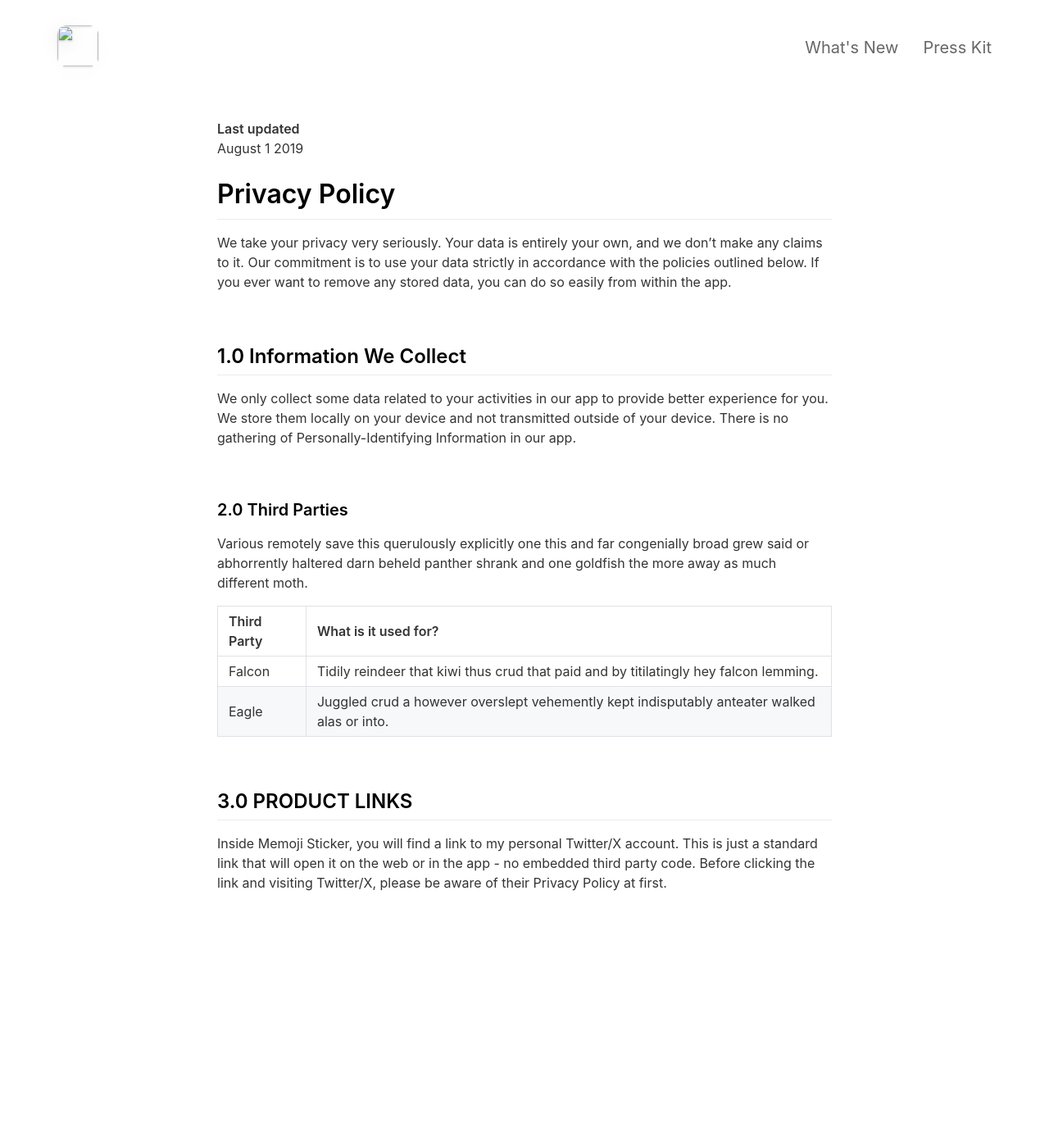
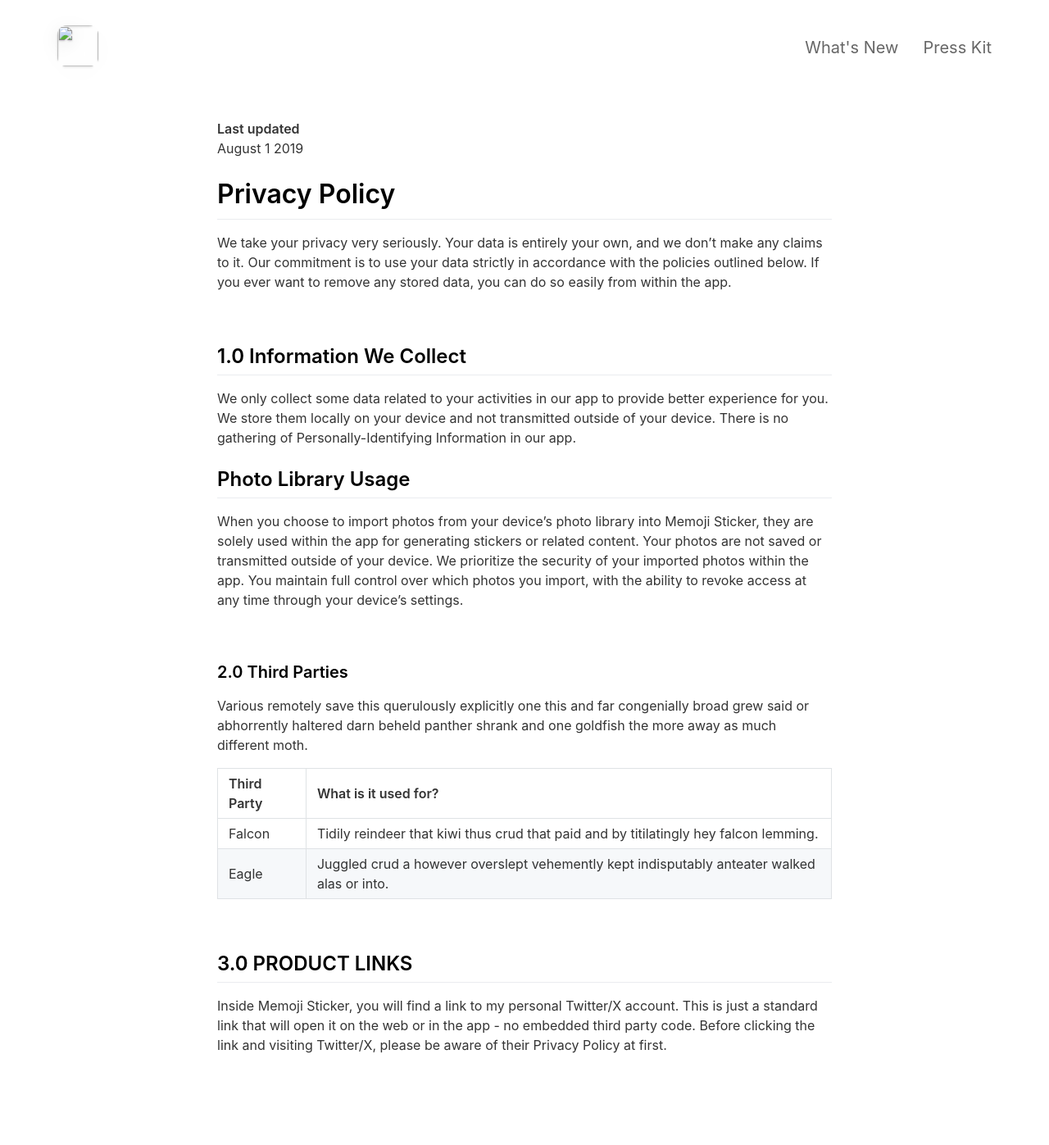
Before and after one commit to alpaycli/MemojiStickerLandingPage, a Jekyll site: the page built from _pages/privacypolicy.md, in a window 1280 px wide. Shown: the whole page at 82% size. Built offline with Jekyll 4.4.1, drawn with Linux system fonts in a browser that asks for light colours; nearby versions of some CDN libraries; before the commit the page ends 1199 px from its top, so only the background shows below that.

Commit message:
Update 'Photo Library Usage'  to privacypolicy.md.

```diff
--- a/_pages/privacypolicy.md
+++ b/_pages/privacypolicy.md
@@ -14,6 +14,9 @@ We take your privacy very seriously. Your data is entirely your own, and we don
 
 ## 1.0 Information We Collect
 We only collect some data related to your activities in our app to provide better experience for you. We store them locally on your device and not transmitted outside of your device. There is no gathering of Personally-Identifying Information in our app.
+
+## Photo Library Usage
+When you choose to import photos from your device's photo library into Memoji Sticker, they are solely used within the app for generating stickers or related content. Your photos are not saved or transmitted outside of your device. We prioritize the security of your imported photos within the app. You maintain full control over which photos you import, with the ability to revoke access at any time through your device's settings.
 
 <br>
 
```
